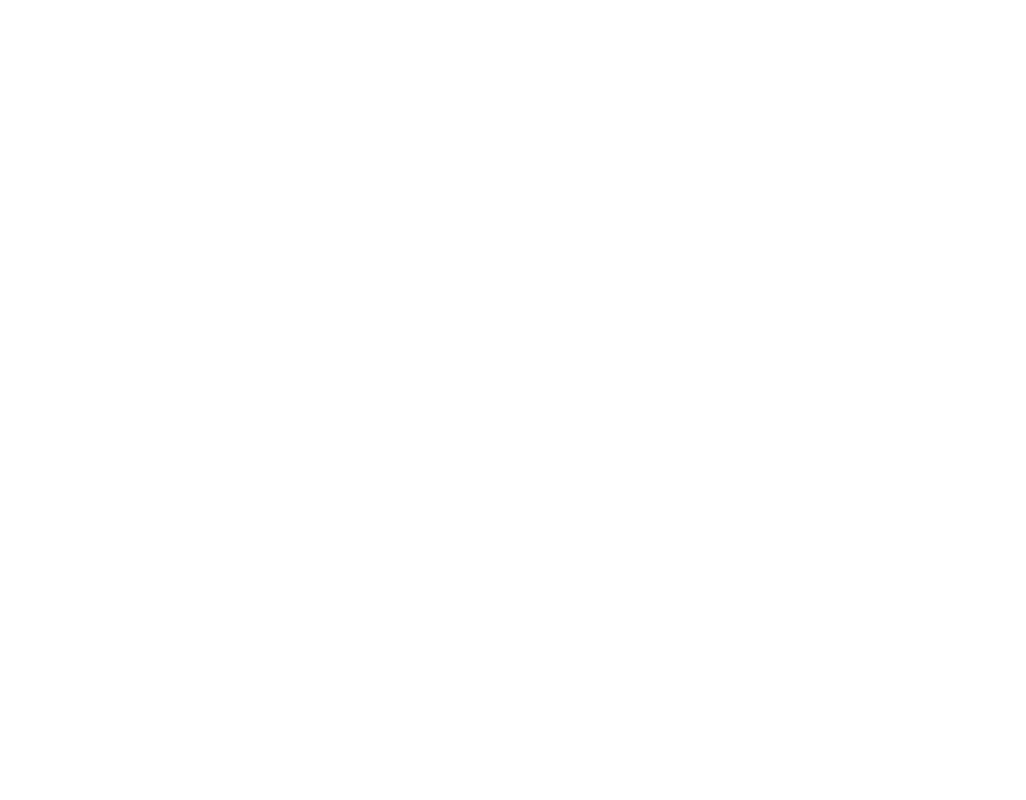
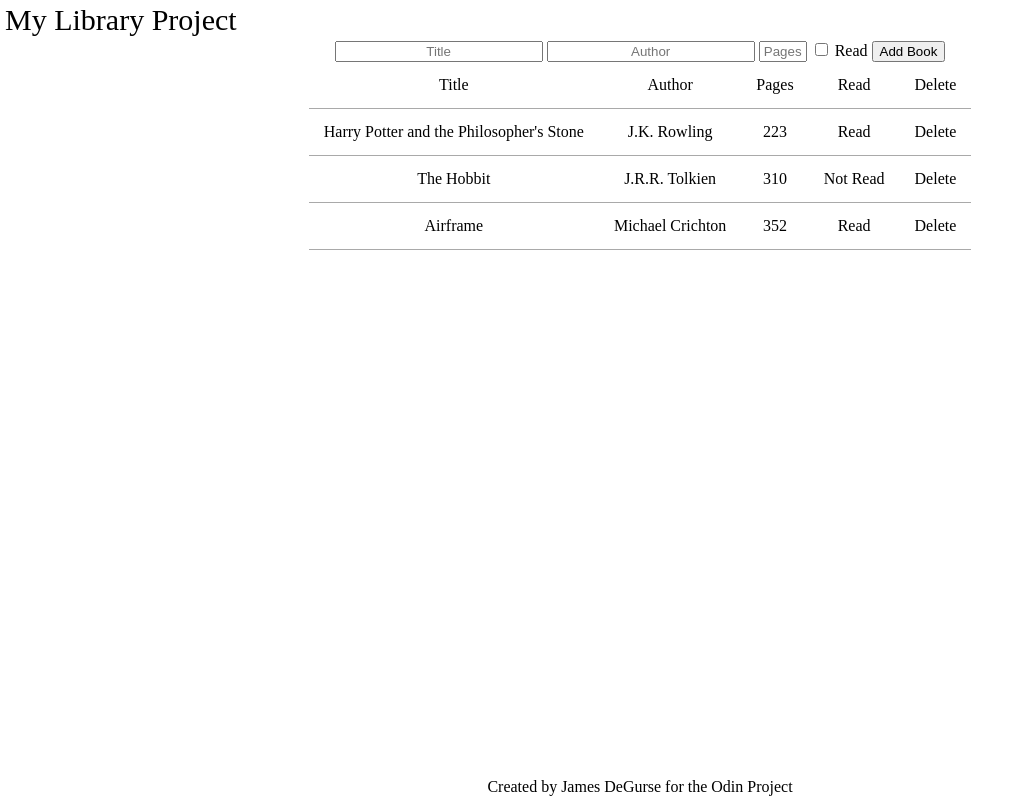
Before and after one commit to jdegurse/odin-library, a plain HTML site: page index.html in a window 1280 px wide. Shown: the whole page, without its empty margins (0-1026 px from the left). Drawn offline with Linux system fonts and the light colour scheme.

Commit message:
Create basic page design
Created a basic page with header, main, and footer. The main includes
the library app div which allows the user to add a new book, and see a
list of all of the books in the library.

```diff
--- a/index.html
+++ b/index.html
@@ -9,8 +9,60 @@
     <link rel="stylesheet" href="/static/css/main.css">
 </head>
 <body>
-
-
+    <header>
+        <h1>My Library Project</h1>
+    </header>
+    <main>
+        <div id="library-app">
+            <div id="add-book">
+                <form id="add-book-form">
+                    <input class="input-200" id="add-title" type="text" placeholder="Title">
+                    <input class="input-200" id="add-author" type="text" placeholder="Author">
+                    <input id="add-pages" type="text" placeholder="Pages">
+                    <div class="inline-wrapper">
+                        <input type="checkbox" name="add-read" id="add-read">
+                        <label for="add-read">Read</label>
+                    </div>
+                    <input type="submit" value="Add Book">
+                </form>
+            </div>
+            <div id="book-table">
+                <table>
+                    <tr>
+                        <th class="title">Title</th>
+                        <th class="author">Author</th>
+                        <th class="pages">Pages</th>
+                        <th class="read">Read</th>
+                        <th class="delete">Delete</th>
+                    </tr>
+                    <tr>
+                        <td class="title">Harry Potter and the Philosopher's Stone</th>
+                        <td class="author">J.K. Rowling</th>
+                        <td class="pages">223</th>
+                        <td class="read">Read</th>
+                        <td class="delete">Delete</th>
+                    </tr>
+                    <tr>
+                        <td class="title">The Hobbit</th>
+                        <td class="author">J.R.R. Tolkien</th>
+                        <td class="pages">310</th>
+                        <td class="read">Not Read</th>
+                        <td class="delete">Delete</th>
+                    </tr>
+                    <tr>
+                        <td class="title">Airframe</th>
+                        <td class="author">Michael Crichton</th>
+                        <td class="pages">352</th>
+                        <td class="read">Read</th>
+                        <td class="delete">Delete</th>
+                    </tr>
+                </table>
+            </div>
+        </div>
+    </main>
+    <footer>
+        <p>Created by James DeGurse for the Odin Project</p>
+    </footer>
     <script src="/static/js/app.js"></script>
 </body>
 </html>
--- a/static/css/main.css
+++ b/static/css/main.css
@@ -0,0 +1,75 @@
+/* BLOCKS */
+
+header {
+    /* positioning */
+    /* display & box model */
+    /* color */
+    /* text */
+    /* text */
+    /* other */
+}
+
+main {
+    /* nothing yet */
+}
+
+#library-app {
+    max-width: 75%;
+    margin: 0 auto;
+    display: flex;
+    flex-direction: column;
+    align-items: center;
+}
+
+footer {
+    /* positioning */
+    position: absolute;
+    bottom: 0;
+
+    /* display & box model */
+    width: 100%;
+    padding: 5px;
+    box-sizing: border-box;
+
+    /* color */
+
+    /* text */
+    text-align: center;
+
+    /* other */
+}
+
+/* ELEMENTS */
+
+h1 {
+    padding: 5px;
+
+    font-size: 30px;
+}
+
+th, td {
+    padding: 15px;
+    border-bottom: 1px solid darkgrey;
+
+    text-align: center;
+}
+
+input::placeholder {
+    text-align: center;
+}
+
+#add-pages {
+    width: 40px;
+}
+
+/* MODIFIERS */
+
+.inline-wrapper {
+    margin: 0;
+    padding: 0;
+    display: inline-block;
+}
+
+.input-200 {
+    width: 200px;
+}
```
